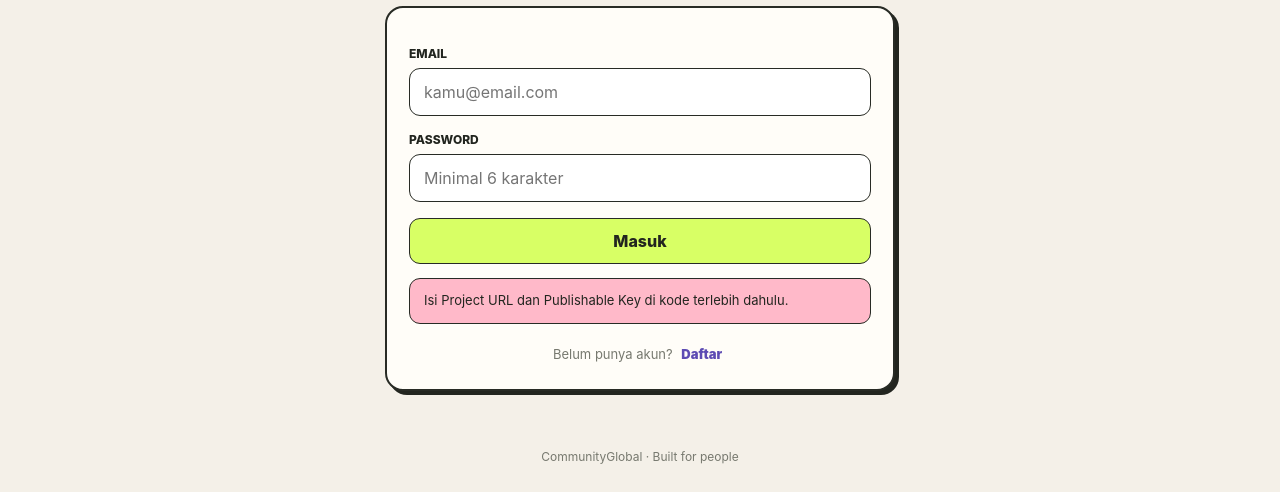
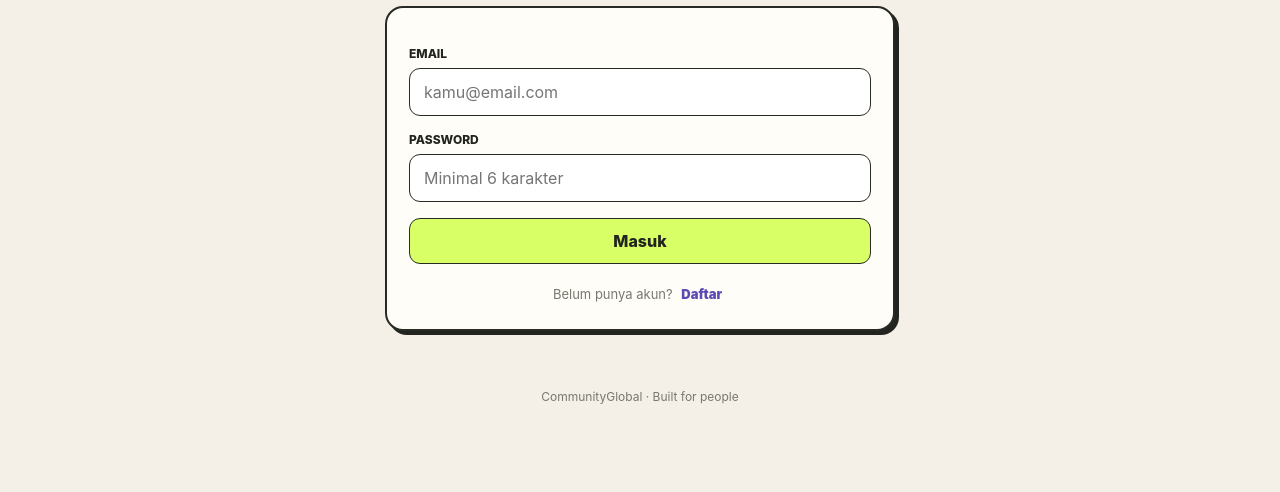
Before and after one commit to alfariji5554-bit/communityglobal, a website: page index.html in a window 1280 px wide. Shown: the part 310-802 px from the top of the page. Drawn offline with nearby package versions, Linux system fonts and the light colour scheme.

Commit message:
Update Supabase URL and Publishable Key placeholders

```diff
--- a/index.html
+++ b/index.html
@@ -473,8 +473,8 @@ async function initialize() {
     notice("authNotice", "Pustaka Supabase gagal dimuat. Periksa koneksi internet.", "error");
     return;
   }
-  if (SUPABASE_URL === "https://pyxmmclihlsoywctbrno.supabase.co" ||
-      SUPABASE_PUBLISHABLE_KEY === "sb_publishable_Z7bHHgRe5Eld4rxjKYOVHg_uNjKU909") {
+  if (SUPABASE_URL === "TEMPEL_PROJECT_URL" ||
+      SUPABASE_PUBLISHABLE_KEY === "TEMPEL_PUBLISHABLE_KEY") {
     notice("authNotice", "Isi Project URL dan Publishable Key di kode terlebih dahulu.", "error");
     return;
   }
```
